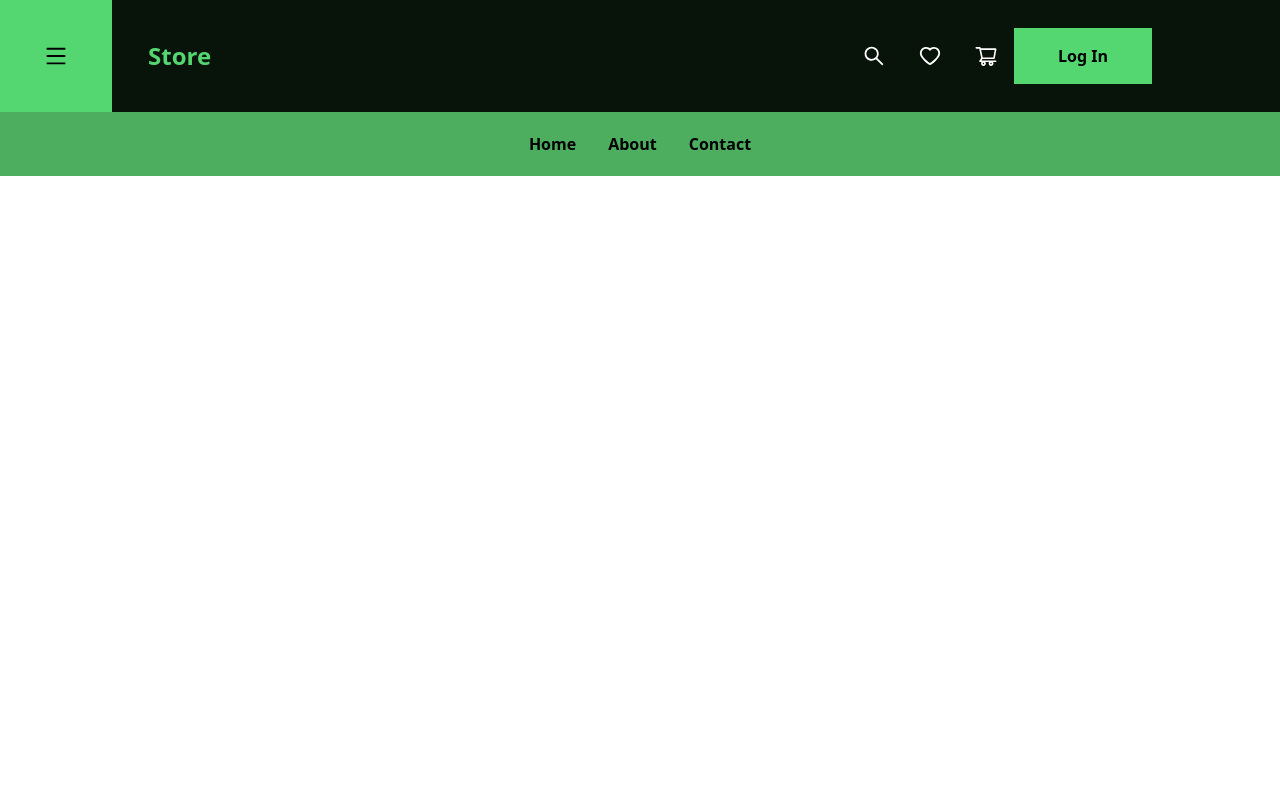
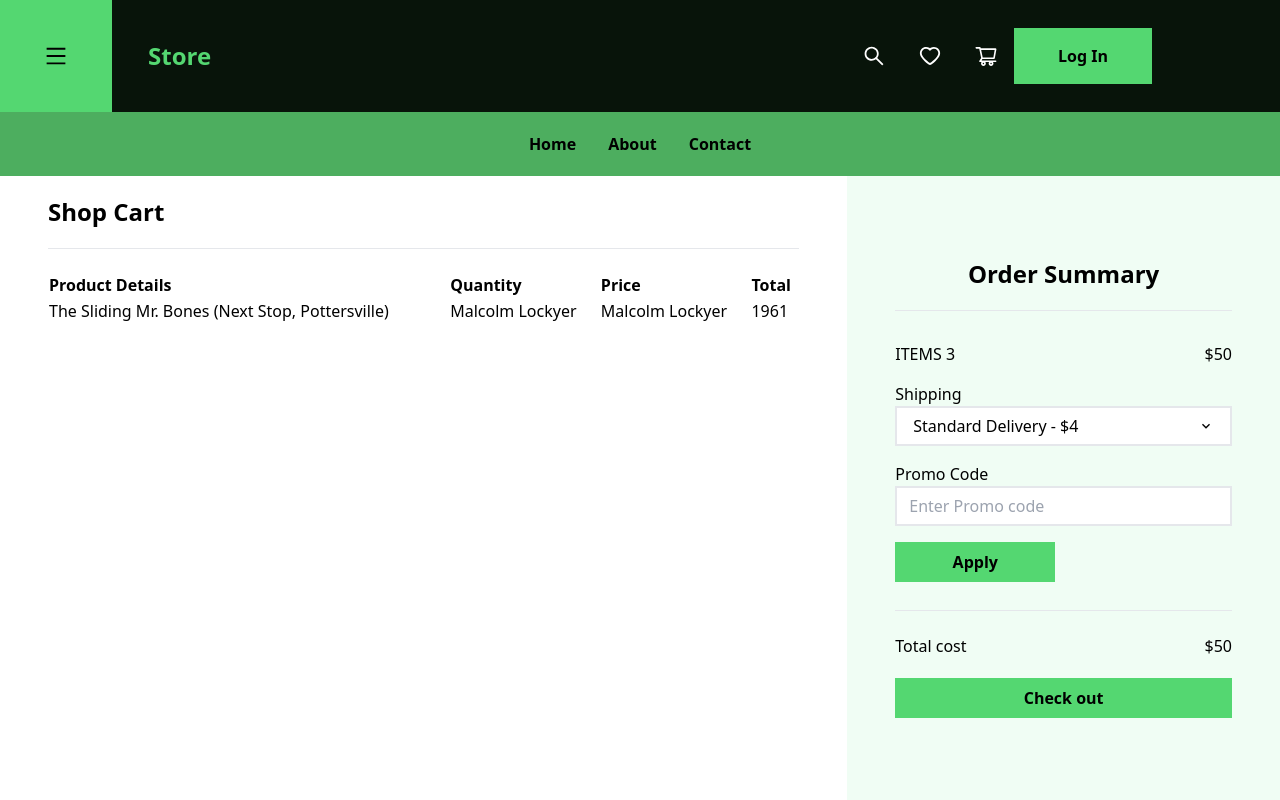
Before and after one commit to Itz-thevine/store, a React (Create React App) app: page /store/cart in a window 1280 px wide. Built offline with nearby package versions, Linux system fonts and the light colour scheme.

Commit message:
new commit

```diff
--- a/src/App.js
+++ b/src/App.js
@@ -4,6 +4,9 @@ import Home from './page/Home';
 import About from './page/About';
 import Contact from './page/Contact';
 import Header from './component/header/Header';
+import Login from './page/Login';
+import SignUp from './page/SignUp';
+import Cart from './page/Cart';
 
 function App() {
   return (
@@ -12,7 +15,10 @@ function App() {
      <Routes>
        <Route path='/' exact element={<Home/>} />
        <Route path='/contact' element={<Contact/>}></Route>
+       <Route path='/login' element={<Login/>}></Route>
+       <Route path='/signup' element={<SignUp/>}></Route>
        <Route path='/about' element={<About/>}></Route>
+       <Route path='/cart' element={<Cart/>}></Route>
      </Routes>
     </div>
   );
--- a/src/component/header/Header.jsx
+++ b/src/component/header/Header.jsx
@@ -27,8 +27,12 @@ const Header = () => {
             <div className='flex flex-1 font-medium justify-end items-center hidden lg:flex'>
               <div className='flex text-white justify-center text-2xl items-center mx-4'><AiIcons.AiOutlineSearch/></div>
               <div className='flex text-white justify-center text-2xl items-center mx-4'><AiIcons.AiOutlineHeart/></div>
+              <Link to='/cart'>
               <div className='flex text-white justify-center items-center text-2xl mx-4'><AiIcons.AiOutlineShoppingCart/></div>
-              <Button title='Log In'/>
+              </Link>
+            <Link to='/login'>
+                <Button title='Log In'/>
+            </Link>
             </div>
 
         </div>
--- /dev/null
+++ b/src/component/shopCart/ShopCart.jsx
@@ -0,0 +1,29 @@
+import React from 'react'
+
+const ShopCart = () => {
+  return (
+    <div className='w-full'>
+        <table class="table-auto w-full">
+            <thead>
+                <tr>
+                    <th className='text-left'>Product Details</th>
+                    <th className='text-left'>Quantity</th>
+                    <th className='text-left'>Price</th>
+                    <th className='text-left'>Total</th>
+                </tr>
+            </thead>
+            <tbody>
+                <tr>
+                <td>The Sliding Mr. Bones (Next Stop, Pottersville)</td>
+                <td>Malcolm Lockyer</td>
+                <td>Malcolm Lockyer</td>
+                <td>1961</td>
+                </tr>
+
+            </tbody>
+        </table>
+    </div>
+  )
+}
+
+export default ShopCart
--- /dev/null
+++ b/src/page/Cart.jsx
@@ -0,0 +1,50 @@
+import React from 'react'
+import * as MdIcons from 'react-icons/md'
+import ShopCart from '../component/shopCart/ShopCart'
+
+const Cart = () => {
+  return (
+    <div className='flex'>
+        <div className='flex-auto w-4/5 px-12'>
+            <p className='text-2xl font-bold mt-5'>Shop Cart</p>
+            <hr className='w-full h-1 my-5'/>
+            <ShopCart/>
+
+        </div>
+        <div className='flex-auto px-12 flex-col flex justify-center items-center w-2/5 bg-green-50  h-banner'>
+            <p className='text-2xl font-bold'>Order Summary</p>
+            <hr className='w-full h-1 my-5'/>
+            <div className='flex justify-between w-full py-2'>
+                <p>ITEMS <span>3</span></p>
+                <p>$50</p>
+            </div>
+            <div className='flex flex-col w-full py-2'>
+                <p>Shipping</p>
+                <div className='bg-white border-2 justify-between flex w-full h-10 items-center px-4'>
+                    <p>Standard Delivery - $4</p>
+                    <MdIcons.MdOutlineExpandMore/>
+                </div>
+            </div>
+            <div className='flex flex-col w-full py-2'>
+                <p>Promo Code</p>
+                <input type="text" id="" placeholder='Enter Promo code' className='px-3 focus:outline-none focus:border-green-400 border-2 w-full h-10 mb-4'/>
+                <button className='w-40 bg-mainColorTwo font-bold py-2 cursor-pointer'>
+                    Apply
+                </button>
+            </div>
+            <hr className='w-full h-1 my-5'/>
+            <div className='flex justify-between w-full'>
+                <p>Total cost</p>
+                <p>$50</p>
+            </div>
+            <div className='flex flex-col w-full'>
+                <button className='w-full bg-mainColorTwo mt-5 font-bold py-2 cursor-pointer'>
+                    Check out
+                </button>
+            </div>
+        </div>
+    </div>
+  )
+}
+
+export default Cart
--- a/src/page/Home.jsx
+++ b/src/page/Home.jsx
@@ -28,7 +28,7 @@ const Home = () => {
 
   return (
     <div>
-       <div className="bg-white h-auto py-14 flex justify-center items-center px-14 md:px-36 flex-wrap ">
+       <div className="bg-white h-banner py-14 flex justify-center items-center px-14 md:px-36 flex-wrap ">
           <div className='text-mainColorOne flex flex-1 flex-col pb-7'>
 
             <div className=''>
--- /dev/null
+++ b/src/page/Login.jsx
@@ -0,0 +1,45 @@
+import React from 'react'
+import * as AiIcons from 'react-icons/ai'
+import { Link } from 'react-router-dom'
+
+const Login = () => {
+  return (
+    <div className='flex justify-center items-center h-banner w-screen'>
+        <div>
+            <p className='font-bold text-2xl mb-5 text-center'>Login</p>
+            <div className='bg-red-500 w-96 mb-5 py-2 px-3 text-white flex justify-between'>
+                <p>Error</p>
+                <div className='flex justify-center items-center'><AiIcons.AiOutlineClose/></div>
+            </div>
+        <form action="" className='flex-wrap'>
+            <div>
+                <label >
+                <p>Email</p>
+                <input type="text" id="Email" className='px-3 focus:outline-none focus:border-green-400 border-2 w-96 h-10 mb-4'/>
+                </label>
+            </div>
+
+            <div>
+            <label >
+            <p>Password</p>
+            <input type="password" id="password" className='px-3 focus:border-green-400 focus:outline-none border-2 w-96 h-10 mb-4' />
+            </label>
+            </div>
+            <input type="submit" className='w-96 bg-mainColorTwo font-bold py-2 cursor-pointer' />
+        </form>
+            <div className='mt-2 text-right'>
+                <p>Not a member <Link to='/signUp' className='text-blue-400 font-bold cursor-pointer'>Sign Up</Link></p>
+            </div>
+            <div className='flex justify-center items-center mt-3'>
+                    <p className='border-2 rounded-full w-10 p-1 text-center'>or</p>
+            </div>
+            <div className='flex mt-5'>
+                <div className='bg-red-500 py-2 flex-1 text-center text-white font-bold mr-2 cursor-pointer'>Google</div>
+                <div className='bg-blue-500 py-2 flex-1 text-center text-white font-bold ml-2 cursor-pointer'>Facebook</div>
+            </div>
+        </div>
+    </div>
+  )
+}
+
+export default Login
--- /dev/null
+++ b/src/page/SignUp.jsx
@@ -0,0 +1,67 @@
+import React from 'react'
+import * as AiIcons from 'react-icons/ai'
+import { Link } from 'react-router-dom'
+
+const SignUp = () => {
+  return (
+    <div>
+    <div className='flex justify-center items-center h-banner w-screen'>
+        <div>
+            <p className='font-bold text-2xl mb-5 text-center'>Sign Up</p>
+            <div className='flex justify-center md:justify-end'>
+                <div className='bg-red-500 w-96 mb-5 py-2 px-3 text-white flex justify-between'>
+                    <p>Error</p>
+                    <div className='flex justify-center items-center'><AiIcons.AiOutlineClose/></div>
+                </div>
+            </div>
+            <div className='flex'>
+                {/* image */}
+                <label htmlFor=""></label>
+
+                {/* <div className='flex-auto w-56 bg-black mr-5'>
+                </div> */}
+
+                <form action="" className='flex-wrap flex'>
+                    {/* <label htmlFor="img" className='flex-auto w-56 bg-black mr-5 text-white'>
+                        <p>here</p>
+                    <input type="file" id='img' className='flex-auto w-56 bg-black mr-5 text-white' />
+                    </label> */}
+                    <div  className='flex-auto justify-center flex w-56 md:mr-5 text-white'>
+                        <label for="dropzone-file" class="flex flex-col justify-center py-8 items-center w-96 md:w-full h-36 md:h-auto bg-gray-50 rounded-none border-2 border-gray-300 border-dashed cursor-pointer dark:hover:bg-bray-800 dark:bg-gray-700 hover:bg-gray-100 dark:border-gray-600 dark:hover:border-gray-500 dark:hover:bg-gray-600">
+                            <div class="flex flex-col justify-center items-center pt-5 pb-6">
+                                <svg class="mb-3 w-10 h-10 text-gray-400" fill="none" stroke="currentColor" viewBox="0 0 24 24" xmlns="http://www.w3.org/2000/svg"><path stroke-linecap="round" stroke-linejoin="round" stroke-width="2" d="M7 16a4 4 0 01-.88-7.903A5 5 0 1115.9 6L16 6a5 5 0 011 9.9M15 13l-3-3m0 0l-3 3m3-3v12"></path></svg>
+                                <p class="mb-2 text-sm text-gray-500 dark:text-gray-400"><span class="font-semibold">Click to upload</span> or drag and drop</p>
+                                <p class="text-xs text-gray-500 dark:text-gray-400">SVG, PNG, JPG or GIF (MAX. 800x400px)</p>
+                            </div>
+                            <input id="dropzone-file" type="file" class="hidden" />
+                        </label>
+                    </div>
+                   <div className='flex-auto w-96 flex justify-center flex-col items-center mt-7 md:mt-1'>
+                        <div>
+                            <label >
+                            <p>Email</p>
+                            <input type="text" id="Email" className='px-3 focus:outline-none focus:border-green-400 border-2 w-96 h-10 mb-4'/>
+                            </label>
+                        </div>
+
+                        <div>
+                        <label >
+                        <p>Password</p>
+                        <input type="password" id="password" className='px-3 focus:border-green-400 focus:outline-none border-2 w-96 h-10 mb-4' />
+                        </label>
+                        </div>
+                        <input type="submit" className='w-96 bg-mainColorTwo font-bold py-2 cursor-pointer' />
+                   </div>
+                </form>
+            </div>
+            <div className='mt-2 text-center md:text-right'>
+                <p>Already a member <Link to='/login' className='text-blue-400 font-bold cursor-pointer'>Log In</Link></p>
+            </div>
+
+        </div>
+     </div>
+    </div>
+  )
+}
+
+export default SignUp
```
Also changed, not shown: src/component/shopCart/Cart.jsx (added).
